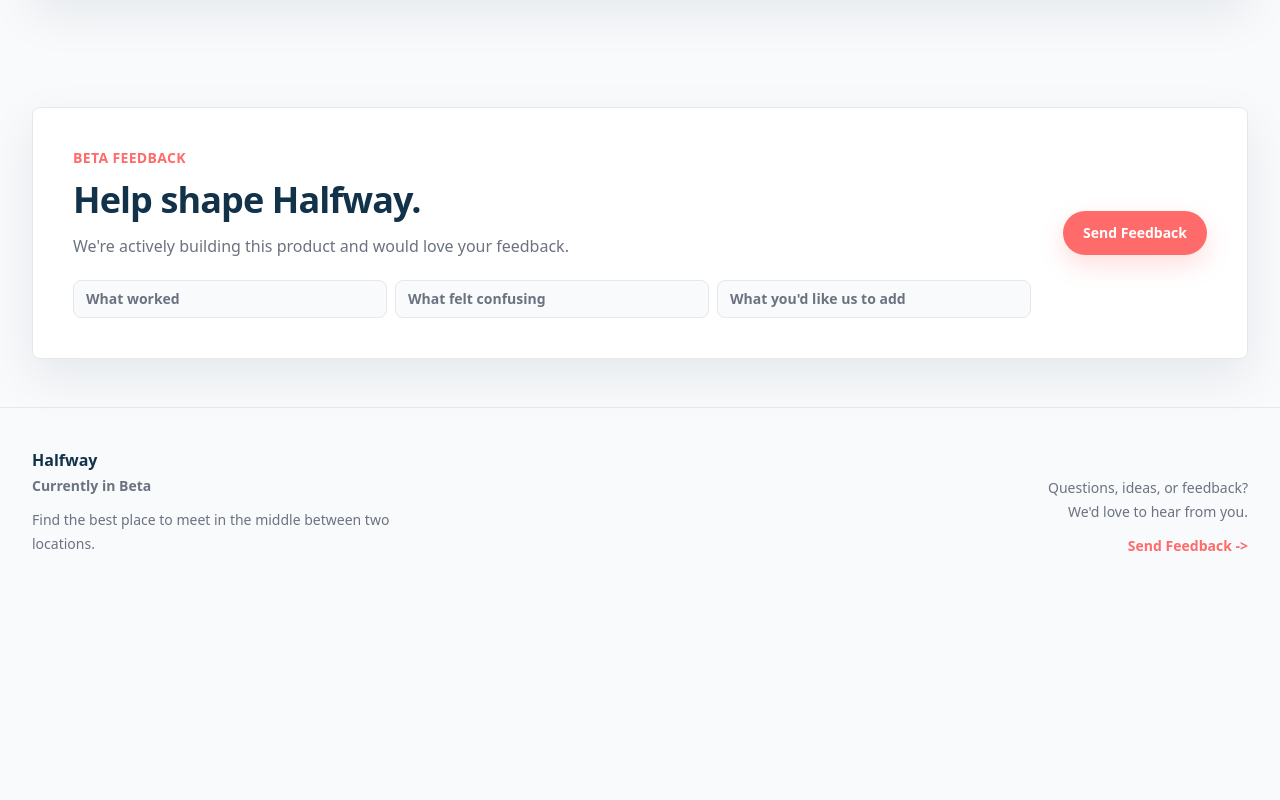
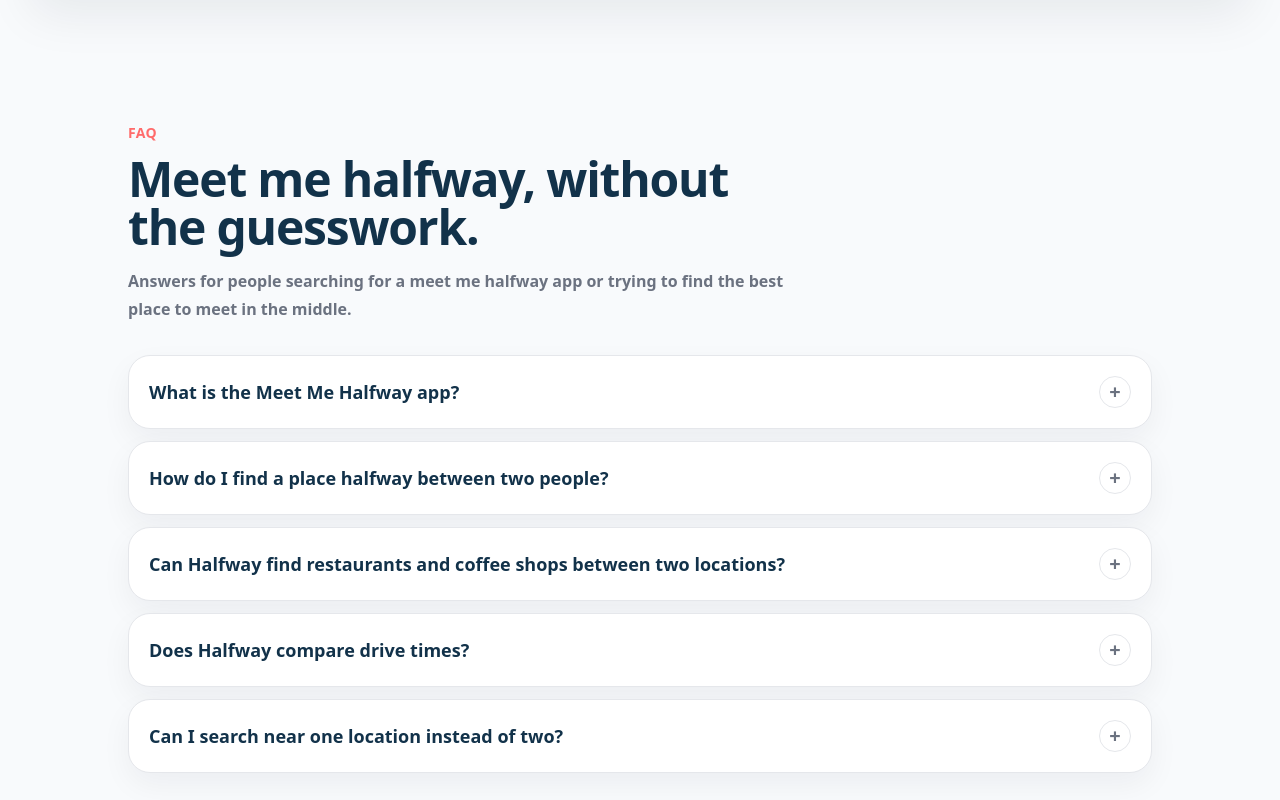
Before and after one commit to drap7-coder/Meet-me, a Next.js app: page / in a window 1280 px wide. Shown: the part 3140-3940 px from the top of the page. Before the commit the page ends 3736 px from the top, so only its background shows below. Built offline with nearby package versions, Linux system fonts and the light colour scheme.

Commit message:
Add SEO FAQ section and schema

```diff
--- a/app/layout.tsx
+++ b/app/layout.tsx
@@ -1,6 +1,7 @@
 import type { Metadata } from "next";
 import { Analytics } from "@vercel/analytics/next";
 import { BRAND } from "@/src/config/branding";
+import { FAQ_ITEMS } from "@/src/config/seo";
 import "./globals.css";
 
 export const metadata: Metadata = {
@@ -68,6 +69,19 @@
   }
 };
 
+const faqJsonLd = {
+  "@context": "https://schema.org",
+  "@type": "FAQPage",
+  mainEntity: FAQ_ITEMS.map((item) => ({
+    "@type": "Question",
+    name: item.question,
+    acceptedAnswer: {
+      "@type": "Answer",
+      text: item.answer
+    }
+  }))
+};
+
 export default function RootLayout({
   children
 }: Readonly<{
@@ -80,6 +94,10 @@
           type="application/ld+json"
           dangerouslySetInnerHTML={{ __html: JSON.stringify(webApplicationJsonLd) }}
         />
+        <script
+          type="application/ld+json"
+          dangerouslySetInnerHTML={{ __html: JSON.stringify(faqJsonLd) }}
+        />
         {children}
         <Analytics />
       </body>
--- a/app/page.tsx
+++ b/app/page.tsx
@@ -24,6 +24,7 @@
 import { trackEvent } from "@/lib/analytics";
 import type { LatLng, ScoredVenue, SearchHalfwayRequest, SearchHalfwayResponse, VenueCategory } from "@/lib/types";
 import { BRAND } from "@/src/config/branding";
+import { FAQ_ITEMS } from "@/src/config/seo";
 import { useEffect, useMemo, useState } from "react";
 
 const initialForm: SearchHalfwayRequest = {
@@ -373,6 +374,7 @@
           <HowItWorks />
           <UseCases />
           <BrandSection />
+          <FaqSection />
         </>
       ) : null}
 
@@ -652,6 +654,37 @@
   );
 }
 
+function FaqSection() {
+  return (
+    <section className="bg-sky px-4 py-16 sm:px-6 lg:px-8">
+      <div className="mx-auto max-w-5xl">
+        <div className="max-w-2xl">
+          <p className="text-sm font-bold uppercase tracking-wide text-clay">FAQ</p>
+          <h2 className="mt-3 text-4xl font-black tracking-tight text-ink sm:text-5xl">
+            Meet me halfway, without the guesswork.
+          </h2>
+          <p className="mt-4 text-base font-semibold leading-7 text-slate">
+            Answers for people searching for a meet me halfway app or trying to find the best place to meet in the middle.
+          </p>
+        </div>
+        <div className="mt-8 grid gap-3">
+          {FAQ_ITEMS.map((item) => (
+            <details key={item.question} className="group rounded-[22px] border border-line bg-paper p-5 shadow-[0_12px_30px_rgba(17,24,39,0.05)]">
+              <summary className="flex cursor-pointer list-none items-center justify-between gap-4 text-left text-lg font-black text-ink">
+                {item.question}
+                <span className="grid h-8 w-8 shrink-0 place-items-center rounded-full border border-line text-xl leading-none text-slate transition group-open:rotate-45 group-open:text-clay">
+                  +
+                </span>
+              </summary>
+              <p className="mt-4 max-w-3xl text-sm font-semibold leading-6 text-slate">{item.answer}</p>
+            </details>
+          ))}
+        </div>
+      </div>
+    </section>
+  );
+}
+
 function FeedbackSection() {
   const feedbackHref = `mailto:nathandrapkin@gmail.com?subject=${encodeURIComponent(
     `${BRAND.name} feedback`
--- /dev/null
+++ b/src/config/seo.ts
@@ -0,0 +1,27 @@
+export const FAQ_ITEMS = [
+  {
+    question: "What is the Meet Me Halfway app?",
+    answer:
+      "Halfway is a meet me halfway app that helps you find the best place to meet in the middle between two locations, with balanced travel times and local recommendations."
+  },
+  {
+    question: "How do I find a place halfway between two people?",
+    answer:
+      "Enter both starting locations, choose the kind of meet-up you want, and Halfway recommends places near the midpoint that are convenient for both people."
+  },
+  {
+    question: "Can Halfway find restaurants and coffee shops between two locations?",
+    answer:
+      "Yes. Halfway can search for restaurants, coffee shops, brunch spots, breweries, wine bars, shopping, activities, family spots, colleges, and places to explore."
+  },
+  {
+    question: "Does Halfway compare drive times?",
+    answer:
+      "Yes. Result cards show drive time from each starting point, the difference between drive times, and a short explanation for why each recommendation works."
+  },
+  {
+    question: "Can I search near one location instead of two?",
+    answer:
+      "Yes. Use One Location mode to search near a city, town, address, ZIP code, or your current location."
+  }
+];
```
